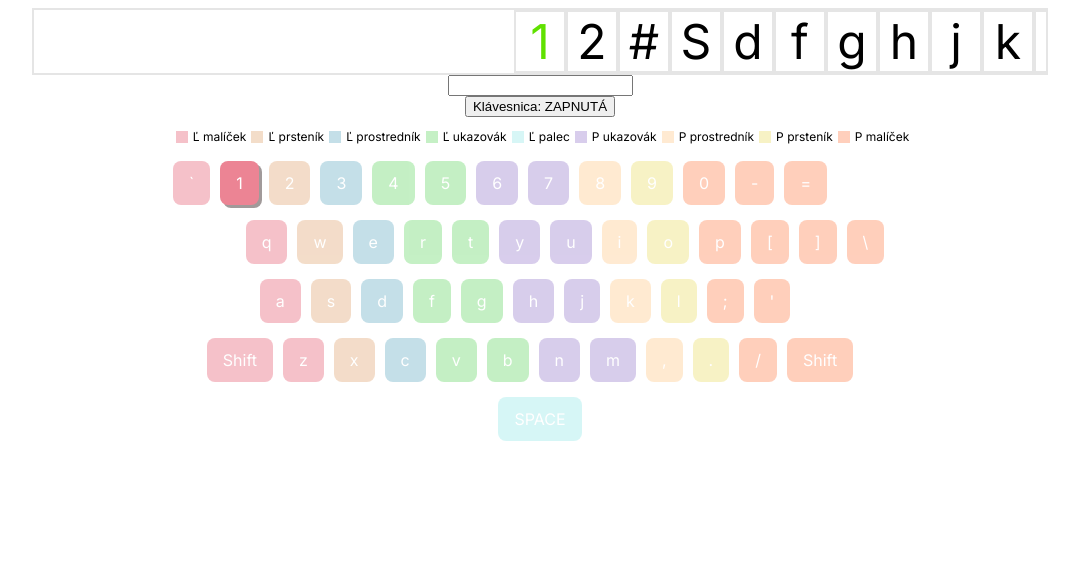
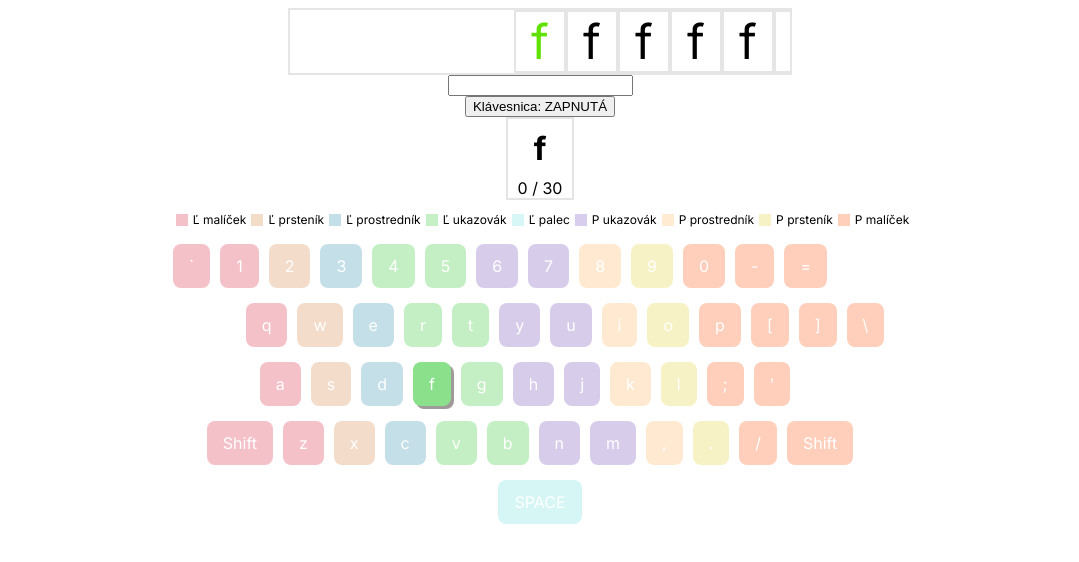
Before and after one commit to GAMIS65/LayoutMaster, a Next.js app: page / in a window 1280 px wide. Shown: the top 562 px of the page, without its empty margins (100-1179 px from the left). Built offline with nearby package versions, Linux system fonts and the light colour scheme.

Commit message:
Add progression

```diff
--- a/src/app/page.module.css
+++ b/src/app/page.module.css
@@ -10,6 +10,7 @@
   padding: 12px 16px;
   transition: all 0.1s;
   opacity: 50%;
+  text-align: center;
 }
 
 .key.active {
--- a/src/app/page.tsx
+++ b/src/app/page.tsx
@@ -5,6 +5,7 @@ import { useEffect, useState } from 'react';
 import english from '../languages/english-ansi.json'
 import LetterDisplay from '../components/LetterDisplay/LetterDisplay'
 import FingerColors from '../components/FingerColors'
+import LetterProgress from '../components/LetterProgress/LetterProgress';
 
 type KeyProps = {
   name: string,
@@ -12,35 +13,84 @@ type KeyProps = {
   style: string
 }
 
-const layout = english.layout;
+const keyboardData = english;
+const keyboardLayout = keyboardData.layout;
 
 function Key({ name, isActive, style }: KeyProps) {
   return <div className={`${styles.key} ${styles[style]} ${isActive ? styles.active : ''}`}>{name}</div>;
 }
 
-
 export default function Home() {
-  const [text, setText] = useState('12#Sdfghjkl;zxcvbnm,./');
+  const [text, setText] = useState('');
   const [currentLetter, setCurrentLetter] = useState(0);
   const [leftShift, setLeftShift] = useState(false);
   const [rightShift, setRightShift] = useState(false);
   const [inputLength, setInputLength] = useState(0);
   const [showKeyboard, setShowKeyboard] = useState(true);
+  const [progress, setProgress] = useState(0);
+  const [level, setLevel] = useState(() => {
+      const savedLevel = localStorage.getItem('level');
+      return savedLevel !== null ? Number(savedLevel) : 0;
+  });
+  const [mistakes, setMistakes] = useState({});
+  const [mistakeCount, setMistakeCount] = useState(0);
 
 const handleKeyDown = (event: React.ChangeEvent<HTMLInputElement>) => {
   const inputValue = event.currentTarget.value;
   const lastEnteredLetter = inputValue[inputValue.length - 1];
 
+  console.log(inputLength);
   if (inputValue.length < inputLength) {
     event.currentTarget.value = inputValue + text[currentLetter - 1];
   } else if (lastEnteredLetter === text[currentLetter]) {
     setCurrentLetter(inputValue.length);
     setInputLength(inputValue.length);
+
+    if (lastEnteredLetter === keyboardData.stages[level] || lastEnteredLetter === keyboardData.stages[level].toUpperCase()) {
+      setProgress((progress) => progress += 1);
+    }
+
+    if (progress >= 30) {
+      setProgress(0);
+
+      if (level !== keyboardData.stages.length - 1) {
+        // TODO store the level in db
+        const newLevel = level + 1;
+        setLevel(newLevel);
+        localStorage.setItem('level', newLevel.toString());
+      }
+    }
   } else {
     event.currentTarget.value = inputValue.slice(0, inputValue.length - 1);
+    const newMistake = {...mistakes};
+    // @ts-ignore
+    newMistake[text[currentLetter]] = (newMistake[text[currentLetter]] || 0) + 1;
+    console.log(newMistake);
+
+    if (progress >= -13) {
+      setProgress((progress) => progress -= 3);
+    }
+
+    setMistakes(newMistake);
+    setMistakeCount((mistakeCount) => mistakeCount += 1);
+
+    if (mistakeCount >= 15) {
+      // TODO change this path to a real api endpoint
+      // TODO Make sure the user is logged in
+      fetch('http://127.0.0.1:8080/', {
+        method: 'POST',
+        headers: {
+          'Content-Type': 'application/json',
+        },
+        body: JSON.stringify(mistakes),
+      });
+    }
+
+    setMistakes({});
+    setMistakeCount(0);
+
   }
 };
-
 
   const findShiftForKey = (letterToFind: string, layout: any): string | undefined => {
     for (const row in layout) {
@@ -66,13 +116,33 @@ const handleKeyDown = (event: React.ChangeEvent<HTMLInputElement>) => {
     return false;
   }
 
+  const generateLetters = (count: number, letters: Array<string>, currentLetter: string): string => {
+    let output = "";
+
+    for (let i = 0; i < (count / 2); i++) {
+      let letter = letters[Math.floor(Math.random() * (letters.length))];
+
+      if (/^[a-zA-Z]$/.test(letter) && Math.random() > 0.50) {
+        letter = letter.toUpperCase();
+      }
+
+      output += letter + currentLetter;
+    }
+
+    return output;
+  }
+
 useEffect(() => {
-  console.log(text[currentLetter]);
-  const currentShift = findShiftForKey(text[currentLetter], english.layout);
+  if (inputLength === text.length - 5 || text.length === 0) {
+    console.log(inputLength, text.length)
+      setText((text) => text + generateLetters(5, keyboardData.stages.slice(0, level + 1), keyboardData.stages[level]));
+  }
+
+  const currentShift = findShiftForKey(text[currentLetter], keyboardLayout);
   if (
     text &&
     text[currentLetter] &&
-    !findKeyWithoutShift(text[currentLetter], english.layout)
+    !findKeyWithoutShift(text[currentLetter], keyboardLayout)
   ) {
     if(currentShift === "left") {
       setLeftShift(true);
@@ -87,7 +157,7 @@ useEffect(() => {
   }
 }, [text, currentLetter]);
 
-const keyboard = Object.entries(layout).map(([rowKey, row], index) => (
+const keyboard = Object.entries(keyboardLayout).map(([rowKey, row], index) => (
   <div key={rowKey} className={`${styles.row} ${styles[`row${index + 1}`]}`}>
     {Object.entries(row).map(([key, keyProps]) => (
       <Key
@@ -110,7 +180,8 @@ const keyboard = Object.entries(layout).map(([rowKey, row], index) => (
       <LetterDisplay text={text} currentLetter={currentLetter} />
       <input onChange={handleKeyDown} />
       <button onClick={() => setShowKeyboard(!showKeyboard)}>{showKeyboard ? 'Klávesnica: ZAPNUTÁ' : 'Klávesnica: VYPNUTÁ'} </button>
-      <FingerColors />
+      <LetterProgress currentLetter={keyboardData.stages[level]} progress={progress} />
+      {showKeyboard && <FingerColors />}
       {showKeyboard && keyboard}
     </div>
   );
--- a/src/components/LetterDisplay/LetterDisplay.module.css
+++ b/src/components/LetterDisplay/LetterDisplay.module.css
@@ -7,6 +7,7 @@
   margin: auto;
   font-size: 36pt;
   min-height: 1.25em;
+  max-width: 500px;
 }
 
 .scroll {
--- /dev/null
+++ b/src/components/LetterProgress/LetterProgress.module.css
@@ -0,0 +1,14 @@
+.progress-container {
+    padding: 0;
+    margin: 0;
+    border: 2px solid #e5e5e5;
+    display: flex;
+    flex-direction: column;
+    min-width: 64px;
+}
+
+.progress-container > p, h1{
+    margin: 0;
+    text-align: center;
+    margin-top: 10px;
+}
--- /dev/null
+++ b/src/components/LetterProgress/LetterProgress.tsx
@@ -0,0 +1,17 @@
+import styles from "./LetterProgress.module.css"
+
+type LetterProgressProps = {
+    currentLetter: string,
+    progress: number
+}
+
+function LetterProgress({currentLetter, progress}: LetterProgressProps) {
+    return (
+        <div className={styles["progress-container"]}>
+            <h1>{currentLetter}</h1>
+            <p>{progress} / 30</p>
+        </div>
+    )
+}
+
+export default LetterProgress;
--- a/src/languages/english-ansi.json
+++ b/src/languages/english-ansi.json
@@ -1,12 +1,7 @@
 {
   "layout-standard": "ansi",
   "language": "english",
-  "stages": {
-    "0": ["f", "j", "g", "h", "d", "k", "s", "l", "a", ";", ":", "'", "\""],
-    "1": ["q", "w", "e", "r", "t", "y", "u", "i", "o", "p", "[", "]", "{", "}", "|"],
-    "2": ["z", "x", "c", "v", "b", "n", "m", ",", ".", "/", "<", ">", "?"],
-    "3": ["1", "2", "3", "4", "5", "6", "7", "8", "9", "0", "-", "=", "_", "+", "!"]
-  },
+  "stages": ["f", "j", "g", "h", "d", "k", "s", "l", "a", ";", ":", "'", "\"", "q", "w", "e", "r", "t", "y", "u", "i", "o", "p", "[", "]", "{", "}", "|", "z", "x", "c", "v", "b", "n", "m", ",", ".", "/", "<", ">", "?", "1", "2", "3", "4", "5", "6", "7", "8", "9", "0", "-", "=", "!", "@", "#", "$", "%", "^", "&", "*", "(", ")", "_", "+"],
   "layout":
     {
       "R0": {
```
